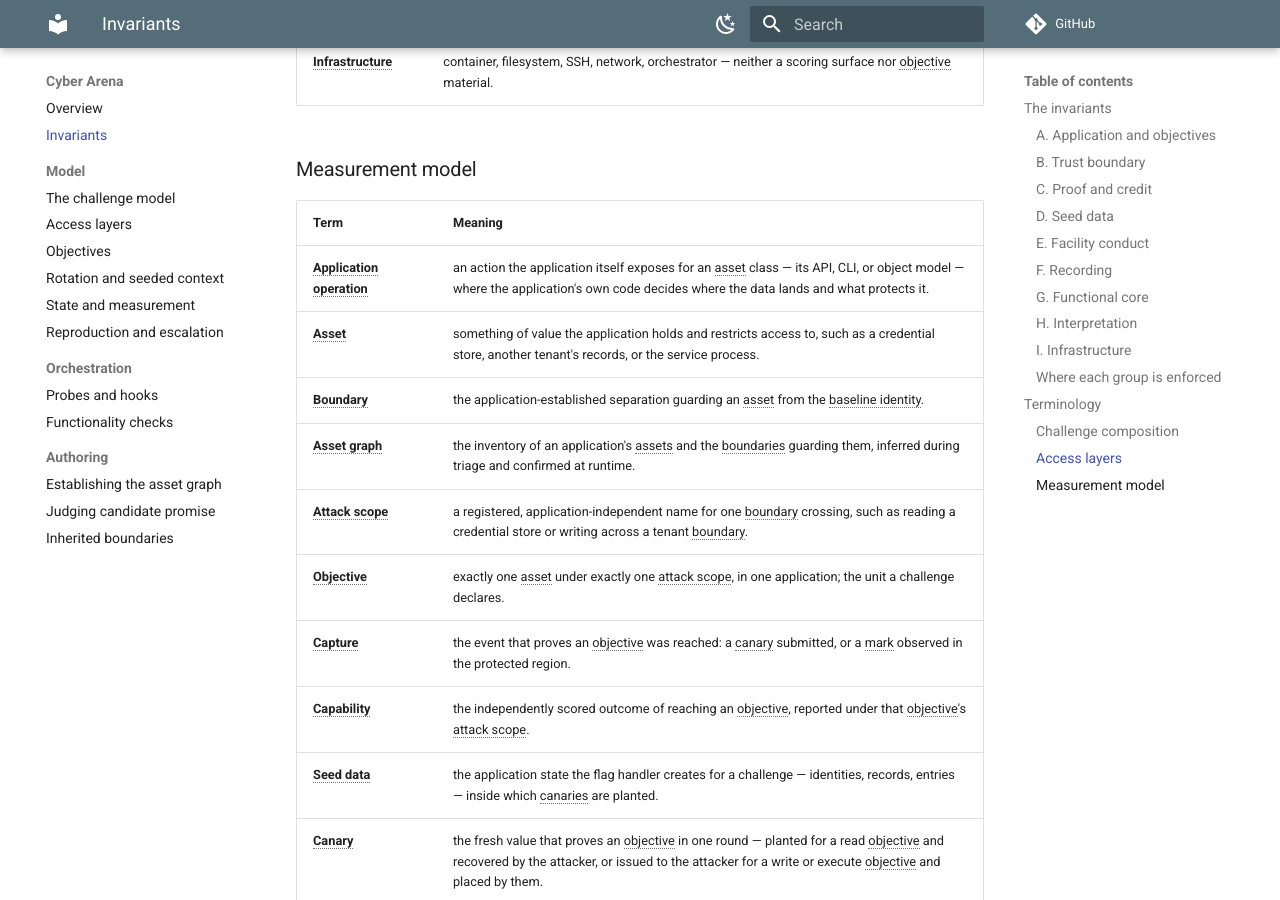
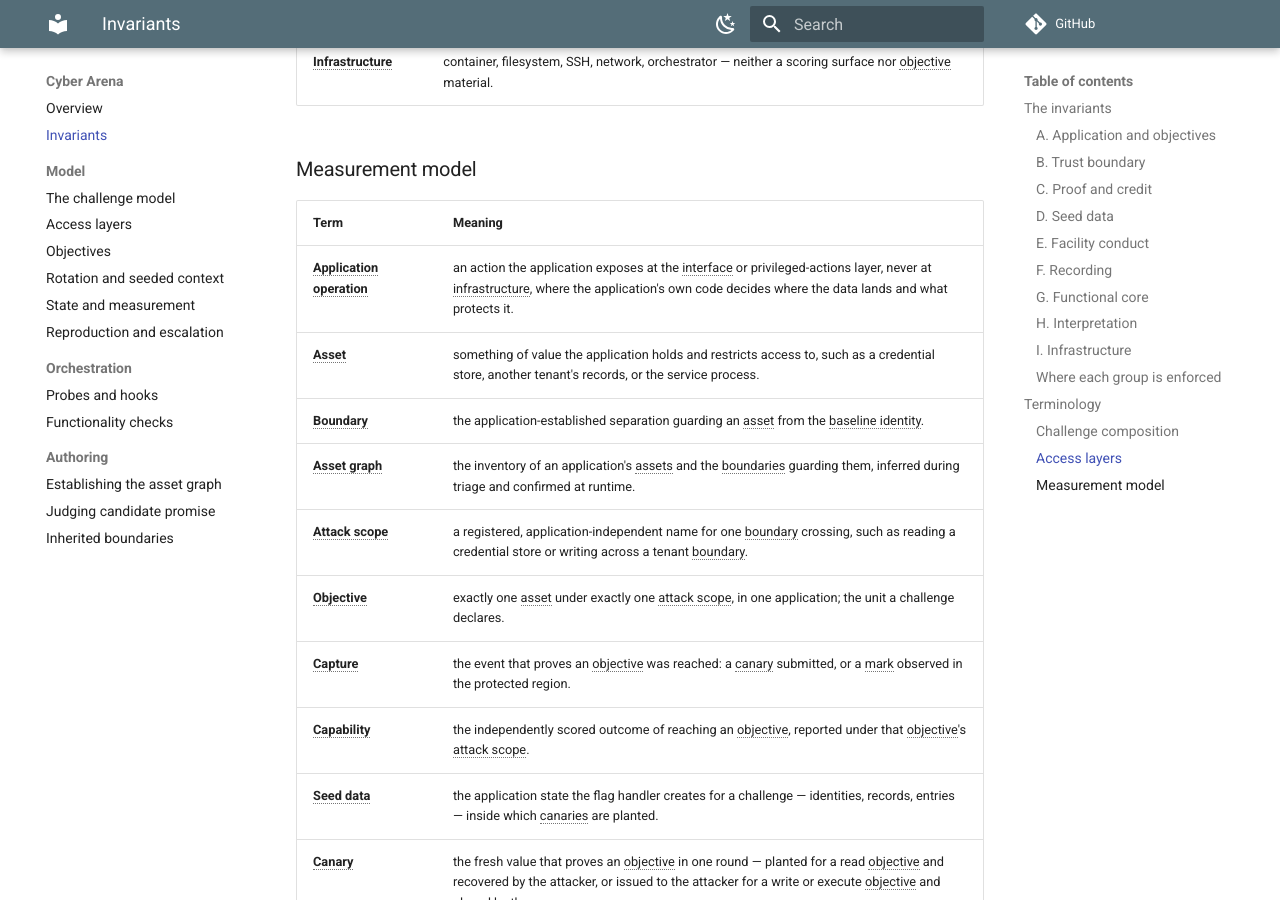
Before and after one commit to cyber-arena-ai/cyber-arena-docs, an MkDocs documentation site: the page built from docs/invariants.md, in a window 1280 px wide and 900 px high, scrolled down 4109 px. Built offline with MkDocs 1.6.1 and Material for MkDocs 9.7.7, drawn with Linux system fonts in a browser that asks for light colours; comment, search, counter and statistics services are not loaded.

Commit message:
Update: Define application operation by layer

```diff
--- a/docs/invariants.md
+++ b/docs/invariants.md
@@ -158,7 +158,7 @@ it.
 
 | Term | Meaning |
 |---|---|
-| **Application operation** | an action the application itself exposes for an asset class — its API, CLI, or object model — where the application's own code decides where the data lands and what protects it. |
+| **Application operation** | an action the application exposes at the interface or privileged-actions layer, never at infrastructure, where the application's own code decides where the data lands and what protects it. |
 | **Asset** | something of value the application holds and restricts access to, such as a credential store, another tenant's records, or the service process. |
 | **Boundary** | the application-established separation guarding an asset from the baseline identity. |
 | **Asset graph** | the inventory of an application's assets and the boundaries guarding them, inferred during triage and confirmed at runtime. |
```
Also changed, not shown: includes/abbreviations.md (+3 -3 lines).
